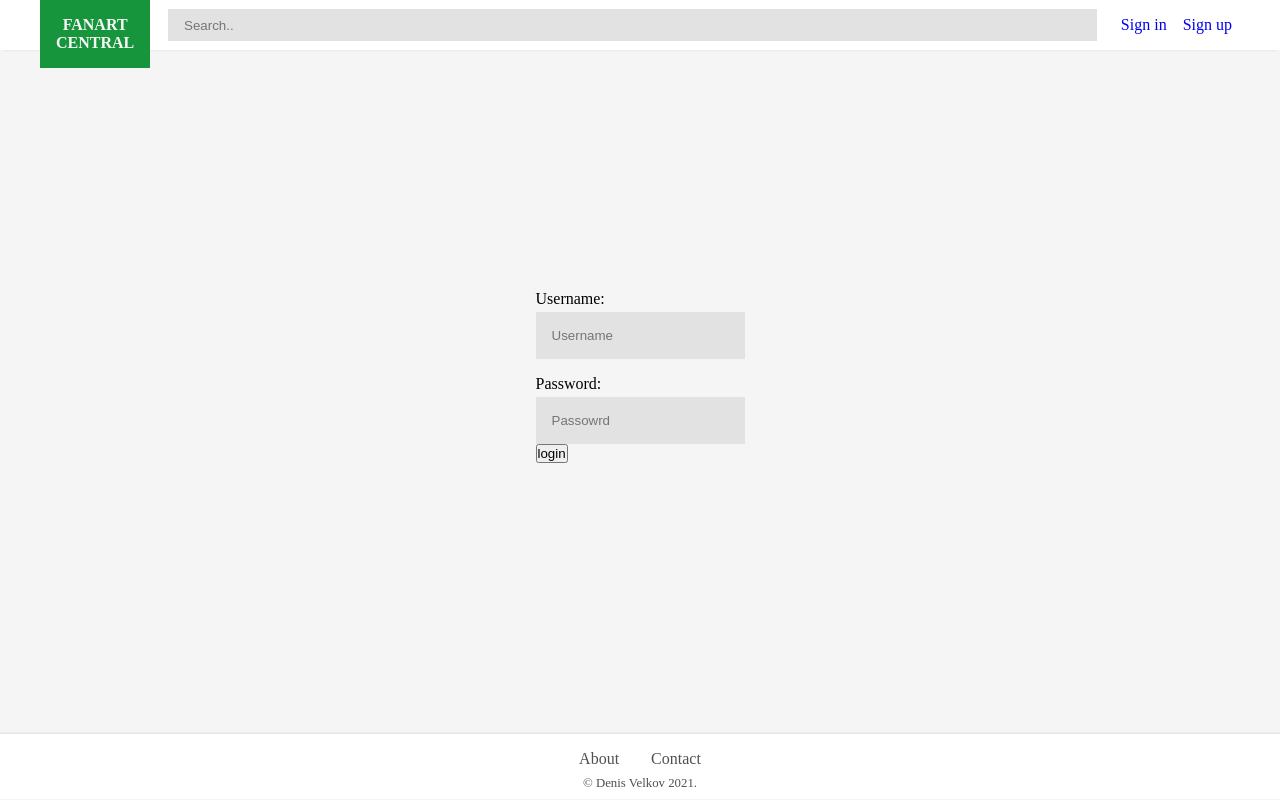
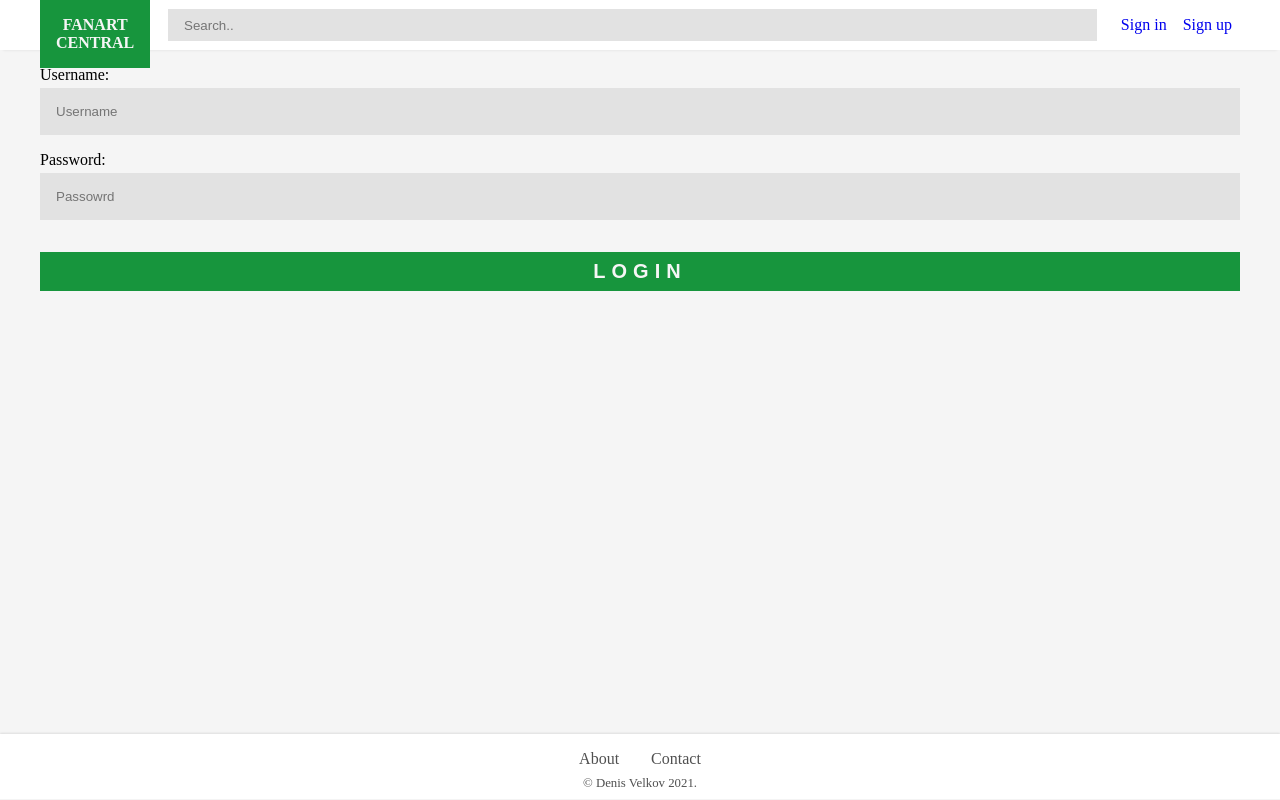
Before and after one commit to geHuC/FanArtCentral, a React (Create React App) app in the folder client/: page /login in a window 1280 px wide. Built offline with nearby package versions, Linux system fonts and the light colour scheme.

Commit message:
Css magic

```diff
--- a/client/src/App.css
+++ b/client/src/App.css
@@ -13,10 +13,9 @@ body {
 
 .container{
     display: flex;
-    flex-direction: row;
-    justify-content: center;
-    align-items: center;
-    margin: auto;
+    flex-direction: column;
+    margin-left: auto;
+    margin-right: auto;
     max-width: 1200px;
     min-height: calc(100vh - 10.25rem);
 }
--- a/client/src/components/confirmBox/confirmBox.css
+++ b/client/src/components/confirmBox/confirmBox.css
@@ -4,7 +4,8 @@
 	-moz-box-shadow: 0 0 1rem rgba(0, 0, 0, 0.3)  ;
     background: white;
     position: absolute;
-    right: calc(40% - 10rem);
+    right: calc(40%);
+    transform: translateX(50%);
     top: -8rem;
     width: 20rem;
     height: 7rem;
--- a/client/src/components/loginForm/loginForm.css
+++ b/client/src/components/loginForm/loginForm.css
@@ -0,0 +1,21 @@
+.login-form{
+    display: flex;
+    flex-direction: column;
+    justify-content: center;
+    align-items: center;
+    width: 100%;
+}
+.login-form button{
+    padding: 0.50rem;
+    width: 100%;
+    text-transform: uppercase;
+    margin-top: 2rem;
+    margin-bottom: 1rem;
+    border: none;
+    background: var(--color-logo);
+    color: var(--color-logo-text);
+    font-weight: 900;
+    font-size: 1.25rem;
+    letter-spacing: 0.3em;
+    cursor: pointer;
+}
--- a/client/src/containers/register/Register.js
+++ b/client/src/containers/register/Register.js
@@ -14,7 +14,6 @@ const Register = () => {
                 <RegisterForm />
                 <span>Already a member? <Link to="/login" >Sign In!</Link></span>
             </div>
-
         </section>
     )
 }
--- a/client/src/containers/register/register.css
+++ b/client/src/containers/register/register.css
@@ -2,10 +2,8 @@
     display: flex;
     flex-direction: row;
     width: 100%;
-    align-content: center;
     justify-content: center;
     align-items: center;
-    margin-top: auto;
     border: 2px solid var(--color-accent);
     background: var(--color-accent);
     margin-top: 5rem;
@@ -17,12 +15,15 @@
     padding: 1rem;
     display: flex;
     flex-direction: column;
+    justify-content: center;
     align-items: center;
+    align-content: center;
     color: var(--color-logo-text);
 }
 .register-right-side{
     background: var(--color-bg);
     width: 100%;
+    height: 100%;
     flex: 3;
     display: flex;
     flex-direction: column;
@@ -34,5 +35,4 @@
 .register-right-side > h2 {
     text-transform: uppercase;
     font-weight: 900;
-    color: var(--color-accent);
 }
```
